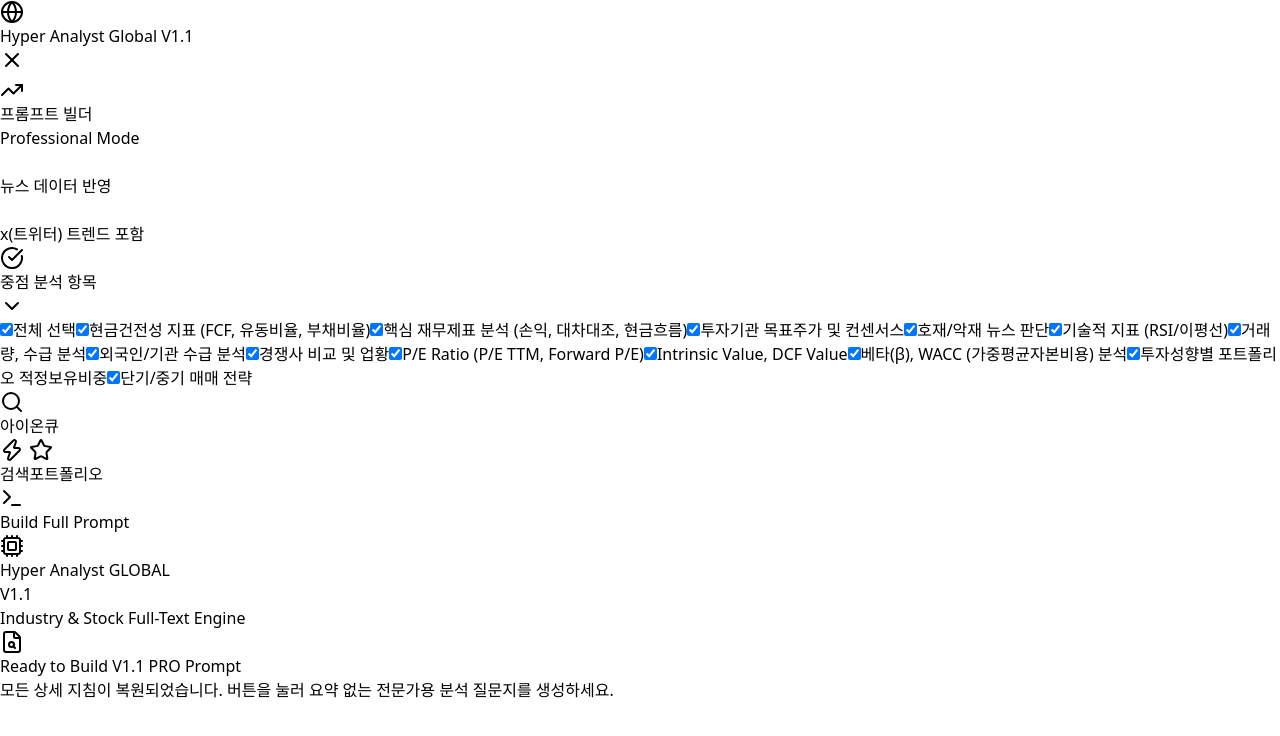
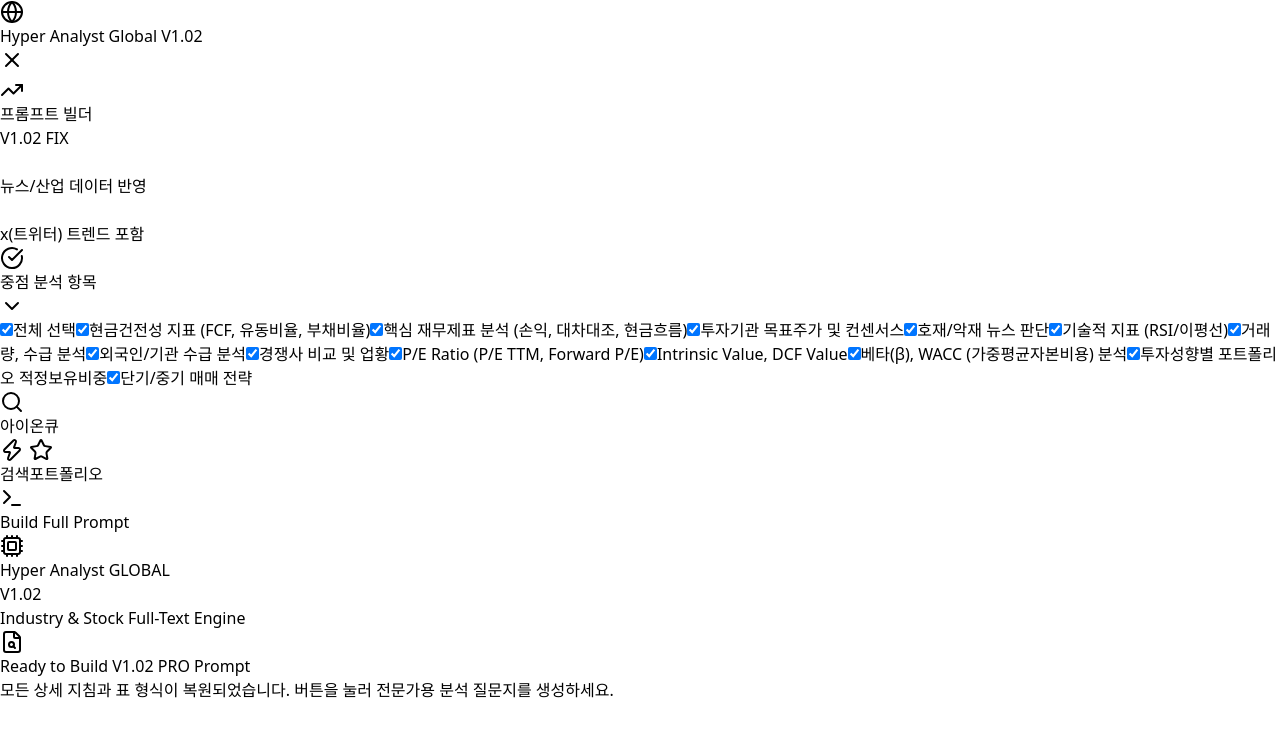
Before and after one commit to sscatman/mystock, a React (Vite) app: page / in a window 1280 px wide. Shown: the top 736 px of the page. Built offline with nearby package versions, Linux system fonts and the light colour scheme.

Commit message:
V1.02 : 사이드바 수정(레이아웃 수정)

```diff
--- a/src/App.jsx
+++ b/src/App.jsx
@@ -24,12 +24,12 @@
 } from 'lucide-react';
 
 /**
- * AI Hyper-Analyst GLOBAL V1.1
+ * AI Hyper-Analyst GLOBAL V1.02
  * 업데이트 내역:
- * 1. 무삭제 프롬프트 엔진: 사용자가 제공한 모든 지침, 표 형식, 검증 로직을 100% 풀텍스트로 반영
- * 2. 버전 표시 고정: 메인 타이틀 옆 "Hyper Analyst GLOBAL V1.1"
- * 3. 상세 분석 지침: P/E 괴리율, Graham 공식, DCF 가정 표, 적정 주가 밴드 산출 로직 포함
- * 4. 최종 검증 체크리스트: AI의 답변 누락을 방지하는 자가 검증 문구 삽입
+ * 1. 사이드바 레이아웃 수정: 전체 스크롤 가능하도록 변경 및 분석 항목 가시성 개선
+ * 2. 버전 표시 고정: 메인 타이틀 옆 "V1.02" 유지
+ * 3. 무삭제 프롬프트 엔진: 사용자가 요청한 모든 지침, 표 형식, 체크리스트 100% 유지
+ * 4. 산업 카테고리 연동 뉴스 검색 로직 포함 (AI, 양자 등 섹터 분석 지침)
  */
 const publicDataApiKey = "885853dbc6a25a93e403ee31fa9e124778e4943b8911869ea2f254ec5d75f99b";
 
@@ -211,7 +211,7 @@
    - **성장주라면**: 매출 성장률(5년 추이), Cash Flow 증가세, ROI 개선, Profit Margin 방향성, 실적 지속성을 중점 분석.
    - **가치주라면**: 시장 점유율 추이, 배당금 안정성, 주가 안정성, 이익률(Margin) 변화, EPS 트렌드를 중점 분석.
 
-2. **[사용자 선택 중점 분석 항목 상세]**
+2. **[중점 분석 항목 상세]**
    ⚠️ **아래 리스트의 모든 항목을 개별 섹션으로 상세 분석하십시오. 절대 생략 금지!**
 ${analysisItems.map(item => `- ${item}`).join('\n')}
 
@@ -290,7 +290,7 @@
       <div className="lg:hidden flex items-center justify-between p-4 bg-slate-900 border-b border-slate-800 z-30">
         <div className="flex items-center space-x-2">
           <Globe className="text-rose-500 w-5 h-5" />
-          <span className="font-extrabold text-xs uppercase tracking-tighter">Hyper Analyst Global V1.1</span>
+          <span className="font-extrabold text-xs uppercase tracking-tighter">Hyper Analyst Global V1.02</span>
         </div>
         <button onClick={() => setIsSidebarOpen(!isSidebarOpen)} className="p-2 bg-slate-800 rounded-lg">
           {isSidebarOpen ? <X className="w-5 h-5" /> : <Menu className="w-5 h-5" />}
@@ -301,26 +301,28 @@
       <div className={`
         fixed inset-0 lg:relative lg:translate-x-0 transform transition-transform duration-300 ease-in-out z-20
         ${isSidebarOpen ? 'translate-x-0' : '-translate-x-full'}
-        w-full lg:w-80 bg-[#1e293b] border-r border-slate-700 flex flex-col h-full shadow-2xl
+        w-full lg:w-80 bg-[#1e293b] border-r border-slate-700 flex flex-col h-full shadow-2xl overflow-hidden
       `}>
-        <div className="hidden lg:flex p-6 border-b border-slate-700 items-center space-x-3">
+        {/* Sidebar Sticky Header */}
+        <div className="flex p-6 border-b border-slate-700 items-center space-x-3 bg-[#1e293b]">
           <div className="bg-rose-500/10 p-2.5 rounded-xl">
             <TrendingUp className="text-rose-500 w-6 h-6" />
           </div>
           <div className="flex flex-col">
             <h1 className="text-lg font-black text-white italic leading-tight text-left">프롬프트 빌더</h1>
-            <span className="text-[10px] text-slate-400 font-mono tracking-widest uppercase font-bold text-left">Professional Mode</span>
+            <span className="text-[10px] text-slate-400 font-mono tracking-widest uppercase font-bold text-left">V1.02 FIX</span>
           </div>
         </div>
 
-        <div className="p-6 flex-1 flex flex-col space-y-5 overflow-y-auto custom-scrollbar pt-24 lg:pt-6">
+        {/* Scrollable Content Area */}
+        <div className="flex-1 overflow-y-auto custom-scrollbar p-6 space-y-6">
           <div className="space-y-4">
             <div className="flex items-center justify-between">
               <div className="flex items-center space-x-3">
                 <div className={`w-8 h-4 rounded-full relative transition-colors ${useNews ? 'bg-rose-500' : 'bg-slate-600'}`}>
                   <button onClick={() => setUseNews(!useNews)} className={`absolute top-0.5 w-3 h-3 bg-white rounded-full transition-all ${useNews ? 'left-[18px]' : 'left-[2px]'}`}></button>
                 </div>
-                <span className="text-sm font-medium text-slate-300">뉴스 데이터 반영</span>
+                <span className="text-sm font-medium text-slate-300">뉴스/산업 데이터 반영</span>
               </div>
             </div>
             <div className="flex items-center justify-between">
@@ -342,8 +344,8 @@
               <ChevronDown className={`w-4 h-4 transition-transform ${isFocusMenuOpen ? 'rotate-180' : ''}`} />
             </button>
             {isFocusMenuOpen && (
-              <div className="p-3 pt-0 space-y-1.5 max-h-80 overflow-y-auto custom-scrollbar">
-                <label className="flex items-center space-x-3 p-1.5 rounded hover:bg-slate-700/50 cursor-pointer">
+              <div className="p-3 pt-0 space-y-1.5 max-h-[50vh] overflow-y-auto custom-scrollbar bg-slate-900/20">
+                <label className="flex items-center space-x-3 p-1.5 rounded hover:bg-slate-700/50 cursor-pointer sticky top-0 bg-[#252d41] z-10 shadow-sm">
                   <input type="checkbox" className="w-4 h-4 rounded border-slate-500 text-rose-500" checked={analysisItems.length === availableItems.length} onChange={selectAllItems} />
                   <span className="text-xs font-bold text-rose-400">전체 선택</span>
                 </label>
@@ -357,7 +359,7 @@
             )}
           </div>
 
-          <div className="space-y-2 pt-2">
+          <div className="space-y-2 pt-2 pb-10">
             <div className="relative group">
               <Search className="w-4 h-4 absolute left-3 top-3.5 text-slate-500 group-focus-within:text-rose-500 transition-colors" />
               <input type="text" value={ticker} onChange={(e) => setTicker(e.target.value)} placeholder="AAPL, NVDA, 005930..." className="w-full pl-10 pr-4 py-3.5 bg-slate-900 border border-slate-700 rounded-xl text-sm focus:ring-2 focus:ring-rose-500 outline-none transition-all text-left" onKeyDown={(e) => e.key === 'Enter' && handleGeneratePrompt()} />
@@ -365,7 +367,9 @@
           </div>
         </div>
 
-        <div className="p-3 bg-[#1e293b] border-t border-slate-700 flex items-center justify-around">
+        {/* Sidebar Sticky Footer */}
+        <div className="bg-[#1e293b] border-t border-slate-700">
+          <div className="p-3 flex items-center justify-around">
             <button onClick={() => setActiveTab('search')} className={`flex items-center space-x-1.5 px-4 py-2 rounded-lg text-xs font-bold ${activeTab === 'search' ? 'text-rose-500' : 'text-slate-500'}`}>
               <Zap className="w-4 h-4" /><span>검색</span>
             </button>
@@ -374,11 +378,12 @@
             </button>
           </div>
 
-        <div className="p-6 bg-[#0f172a] border-t border-slate-700">
+          <div className="p-6 pt-0">
             <button onClick={handleGeneratePrompt} disabled={isGenerating} className={`w-full py-4 rounded-2xl font-black text-xs uppercase text-white shadow-2xl flex justify-center items-center space-x-2 transition-all active:scale-95 ${isGenerating ? 'bg-slate-700' : 'bg-gradient-to-br from-indigo-600 to-indigo-800'}`}>
               {isGenerating ? <Loader2 className="w-4 h-4 animate-spin" /> : <Terminal className="w-4 h-4" />}
-            <span>{isGenerating ? 'BUILDING V1.1' : 'Build Full Prompt'}</span>
+              <span>{isGenerating ? 'BUILDING V1.02' : 'Build Full Prompt'}</span>
             </button>
+          </div>
         </div>
       </div>
 
@@ -395,29 +400,28 @@
                 </div>
                 <div>
                   <div className="flex items-center">
-                    <h1 className="text-3xl lg:text-4xl font-black tracking-tighter text-white italic uppercase leading-none">
+                    <h1 className="text-3xl lg:text-4xl font-black tracking-tighter text-white italic uppercase leading-none text-left">
                       Hyper Analyst <span className="text-rose-500 underline decoration-indigo-500 decoration-4 underline-offset-8">GLOBAL</span>
                     </h1>
-                    <span className="text-sm font-normal text-slate-500 ml-4 not-italic font-mono">V1.1</span>
+                    <span className="text-sm font-normal text-slate-500 ml-4 not-italic font-mono">V1.02</span>
                   </div>
-                  <p className="text-slate-500 text-sm mt-3 font-medium uppercase tracking-widest">Industry & Stock Full-Text Engine</p>
+                  <p className="text-slate-500 text-sm mt-3 font-medium uppercase tracking-widest text-left">Industry & Stock Full-Text Engine</p>
                 </div>
               </div>
             </div>
 
-            {/* Prompt Result Display remains same as V1.0 but with updated handleGeneratePrompt content */}
             {!generatedPrompt && !isGenerating && (
               <div className="mt-16 lg:mt-24 flex flex-col items-center justify-center text-center space-y-8 animate-in fade-in slide-in-from-bottom-10 duration-1000">
                 <FileSearch className="text-slate-500 w-16 h-16" />
-                <h3 className="text-xl lg:text-2xl font-black text-white uppercase tracking-tighter">Ready to Build V1.1 PRO Prompt</h3>
-                <p className="text-slate-500 text-sm max-w-md mx-auto leading-relaxed">모든 상세 지침이 복원되었습니다. 버튼을 눌러 요약 없는 전문가용 분석 질문지를 생성하세요.</p>
+                <h3 className="text-xl lg:text-2xl font-black text-white uppercase tracking-tighter text-left">Ready to Build V1.02 PRO Prompt</h3>
+                <p className="text-slate-500 text-sm max-w-md mx-auto leading-relaxed text-left">모든 상세 지침과 표 형식이 복원되었습니다. 버튼을 눌러 전문가용 분석 질문지를 생성하세요.</p>
               </div>
             )}
 
             {isGenerating && (
               <div className="mt-24 flex flex-col items-center space-y-6">
                 <Loader2 className="w-12 h-12 text-rose-500 animate-spin" />
-                <p className="text-slate-500 text-sm font-medium animate-pulse">금융 데이터 동기화 및 무삭제 정밀 지침 구성 중...</p>
+                <p className="text-slate-500 text-sm font-medium animate-pulse text-left">데이터 정렬 및 무삭제 풀텍스트 구성 중...</p>
               </div>
             )}
 
@@ -426,8 +430,8 @@
                 <div className="bg-indigo-600/10 border border-indigo-500/20 rounded-3xl p-6 flex items-start space-x-5 shadow-inner">
                   <Info className="text-indigo-400 w-6 h-6 flex-shrink-0" />
                   <div>
-                    <h4 className="text-white font-bold text-sm uppercase tracking-wide">분석 지침서 생성 완료 (V1.1 무삭제)</h4>
-                    <p className="text-indigo-100/60 text-xs lg:text-sm leading-relaxed mt-1">사용자께서 주신 모든 표 형식, 서론 생략 지침, 결론 도출 전략 및 검증 체크리스트가 포함되었습니다.</p>
+                    <h4 className="text-white font-bold text-sm uppercase tracking-wide text-left">분석 지침서 생성 완료 (V1.02 무삭제)</h4>
+                    <p className="text-indigo-100/60 text-xs lg:text-sm leading-relaxed mt-1 text-left">사용자께서 주신 모든 표 형식($XX.XX), 가치평가 산출 로직, 검증 체크리스트가 풀텍스트로 포함되었습니다.</p>
                   </div>
                 </div>
 
@@ -441,7 +445,7 @@
                         <span>{copySuccess ? 'Copied' : 'Copy Full'}</span>
                       </button>
                     </div>
-                    <div className="p-8 lg:p-12 max-h-[55vh] lg:max-h-[65vh] overflow-y-auto custom-scrollbar font-mono text-[12px] lg:text-[14px] leading-[1.8] text-slate-300 whitespace-pre-wrap select-all bg-[#080d1a]/50">
+                    <div className="p-8 lg:p-12 max-h-[55vh] lg:max-h-[65vh] overflow-y-auto custom-scrollbar font-mono text-[12px] lg:text-[14px] leading-[1.8] text-slate-300 whitespace-pre-wrap select-all bg-[#080d1a]/50 text-left">
                       {generatedPrompt}
                     </div>
                     <div className="p-6 lg:p-8 bg-[#0a0f1d] border-t border-slate-800">
```
Lines whose indentation alone changed are shown as unchanged.
